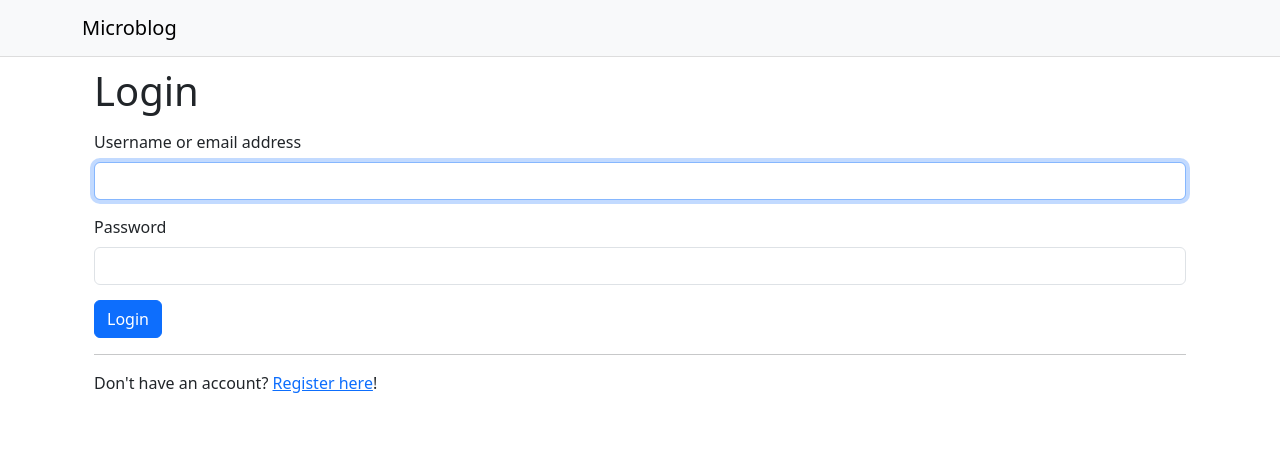
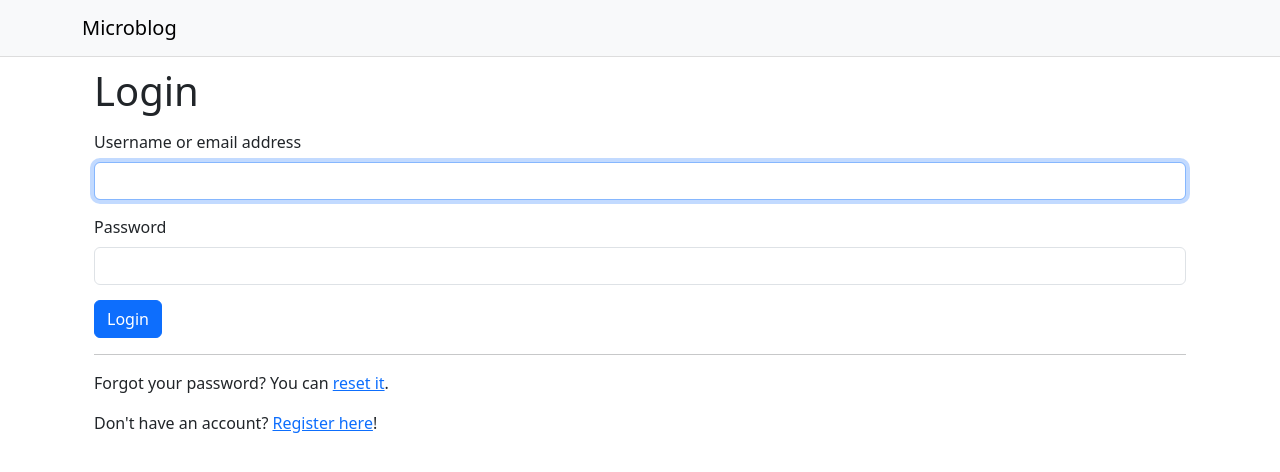
Before and after one commit to SPMcDonald1316/react_projects, a React (Vite) app in the folder react-microblog/: page /login in a window 1280 px wide. Shown: the top 472 px of the page. Built offline with nearby package versions, Linux system fonts and the light colour scheme.

Commit message:
add reset link to login page

```diff
--- a/react-microblog/src/pages/LoginPage.jsx
+++ b/react-microblog/src/pages/LoginPage.jsx
@@ -68,6 +68,7 @@ function LoginPage() {
         <Button variant="primary" type="submit">Login</Button>
       </Form>
       <hr />
+      <p>Forgot your password? You can <Link to="/reset-request">reset it</Link>.</p>
       <p>Don&apos;t have an account? <Link to="/register">Register here</Link>!</p>
     </Body>
   );
```
